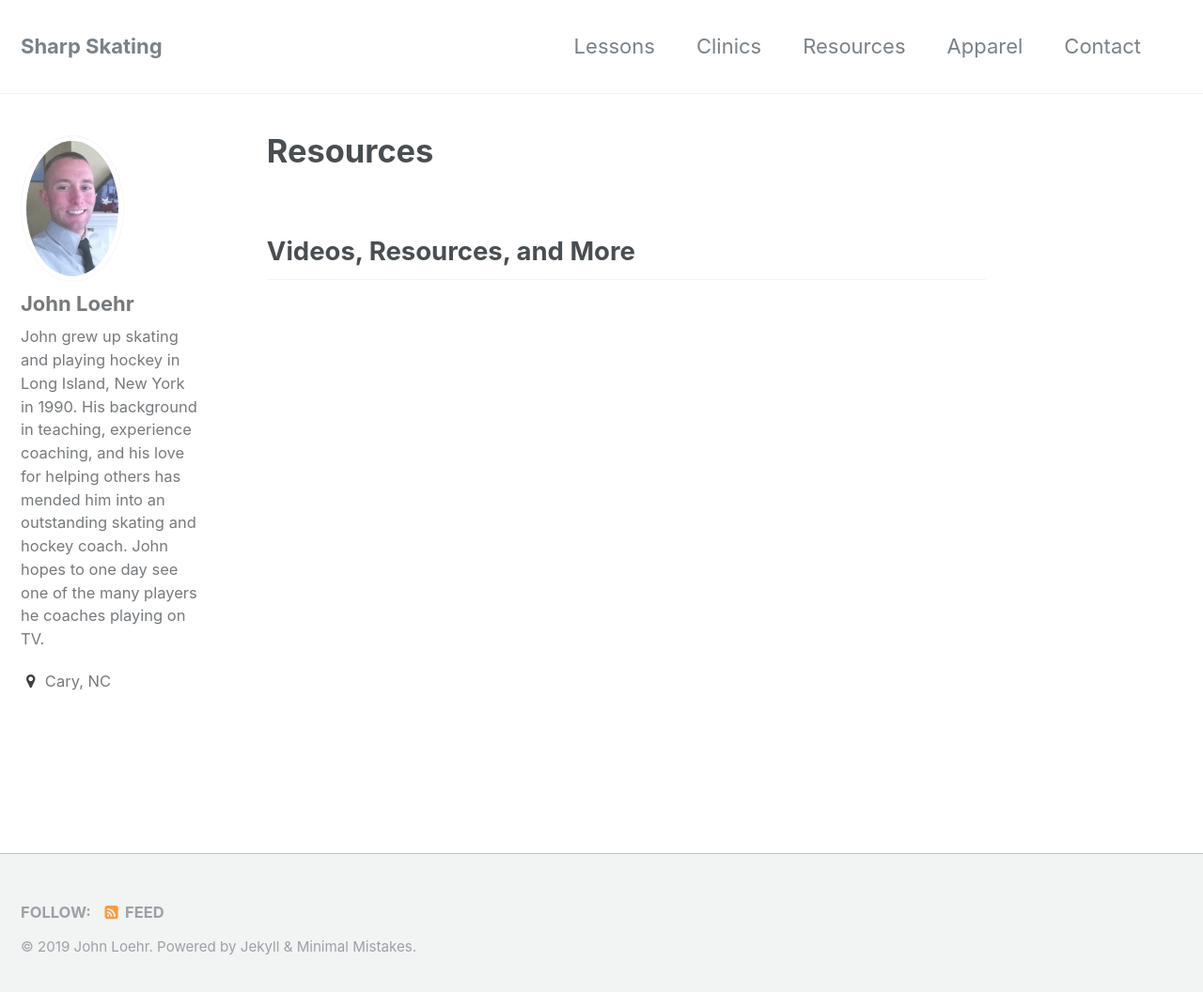
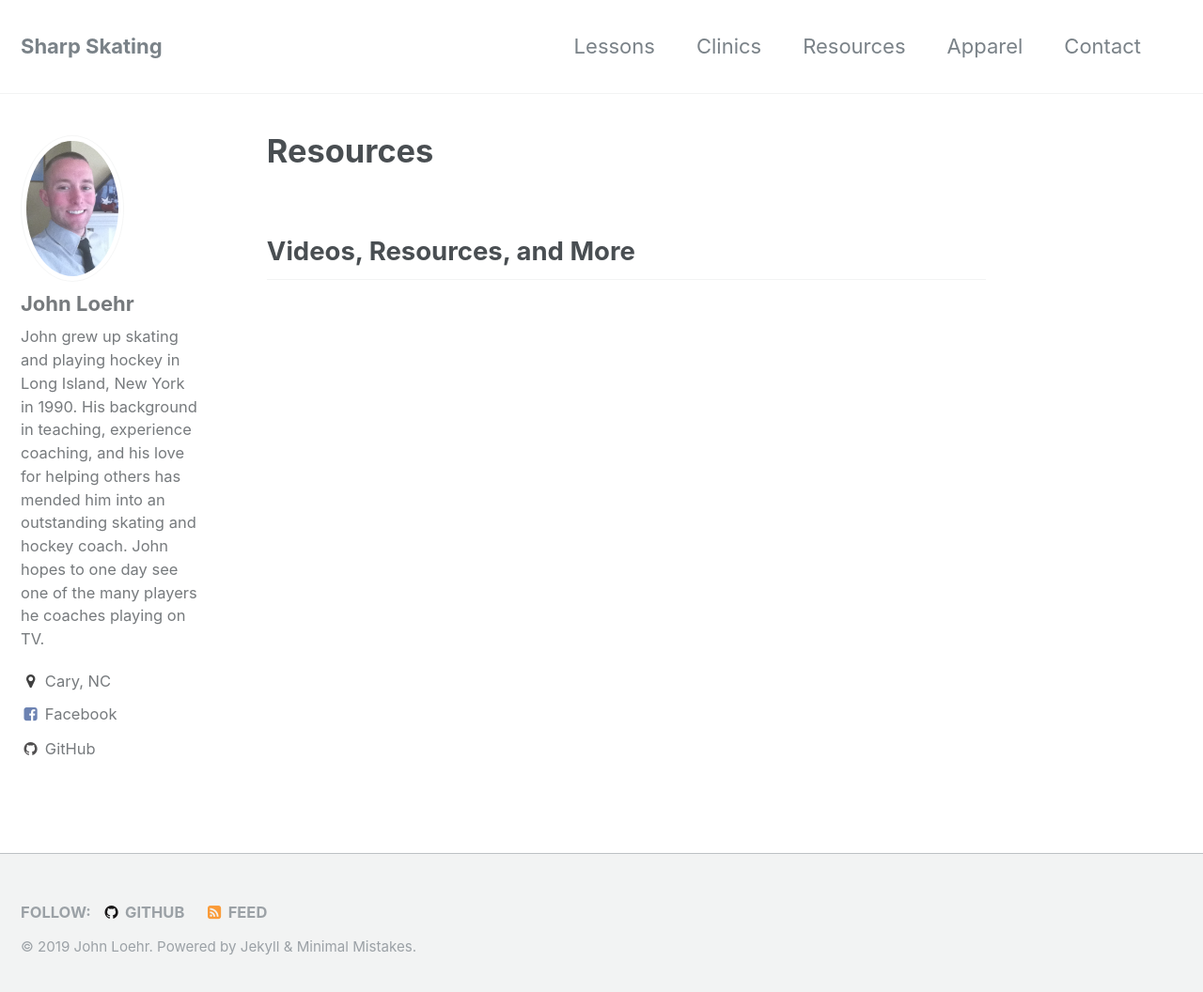
Before and after one commit to beasharpskater/Mytest, a Jekyll site: the page built from resources/index.md, in a window 1280 px wide and 1064 px high. Shown: the top 1056 px of the window at 94% size. Built offline with Jekyll 4.4.1, drawn with Linux system fonts in a browser that asks for light colours; some of the changed lines change nothing that is shown.

Commit message:
update social links

```diff
--- a/_config.yml
+++ b/_config.yml
@@ -83,8 +83,8 @@ author:
   location         : "Cary, NC"
   email            :
   uri              :
-  facebook         :
-  github           :
+  facebook         : sharpskating
+  github           : beasharpskater
   google_plus      :
   instagram        :
   linkedin         :
```
